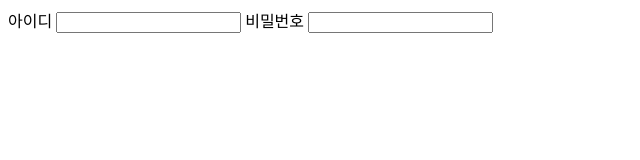
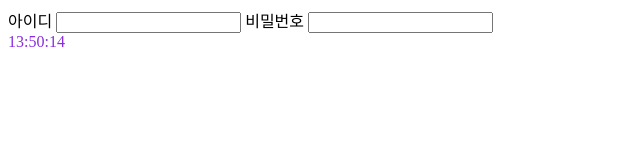
Before and after one commit to ice-bear98/git-study, a plain HTML site: page index.html in a window 1280 px wide. Shown: the full height of the page, 0-640 px from the left. Drawn offline with Linux system fonts and the light colour scheme.

Commit message:
feat: 시계 레이아웃 및 기능추가
1.시계 레이아웃 작성
2.시계 스타일 작성
3.시계 기능추가

```diff
--- a/css/styles.css
+++ b/css/styles.css
@@ -4,3 +4,7 @@ div > form {
   justify-content: center;
   align-items: center;
 }
+
+.clock {
+  color: blueviolet;
+}
--- a/index.html
+++ b/index.html
@@ -14,6 +14,8 @@
       <label for="paswword">비밀번호</label>
       <input type="password" name="password" id="password" />
     </form>
+
+    <span class="clock">00:00:00</span>
   </body>
   <script src="./js/main.js"></script>
 </html>
--- a/js/main.js
+++ b/js/main.js
@@ -1 +1,14 @@
 alert("로그인 페이지입니다.");
+
+const clock = document.querySelector(".clock");
+
+function getClock() {
+  const date = new Date();
+  const hours = date.getHours();
+  const minutes = date.getMinutes();
+  const Seconds = date.getSeconds();
+  clock.innerText = `${hours}:${minutes}:${Seconds}`;
+}
+
+getClock();
+setInterval(getClock, 1000);
```
